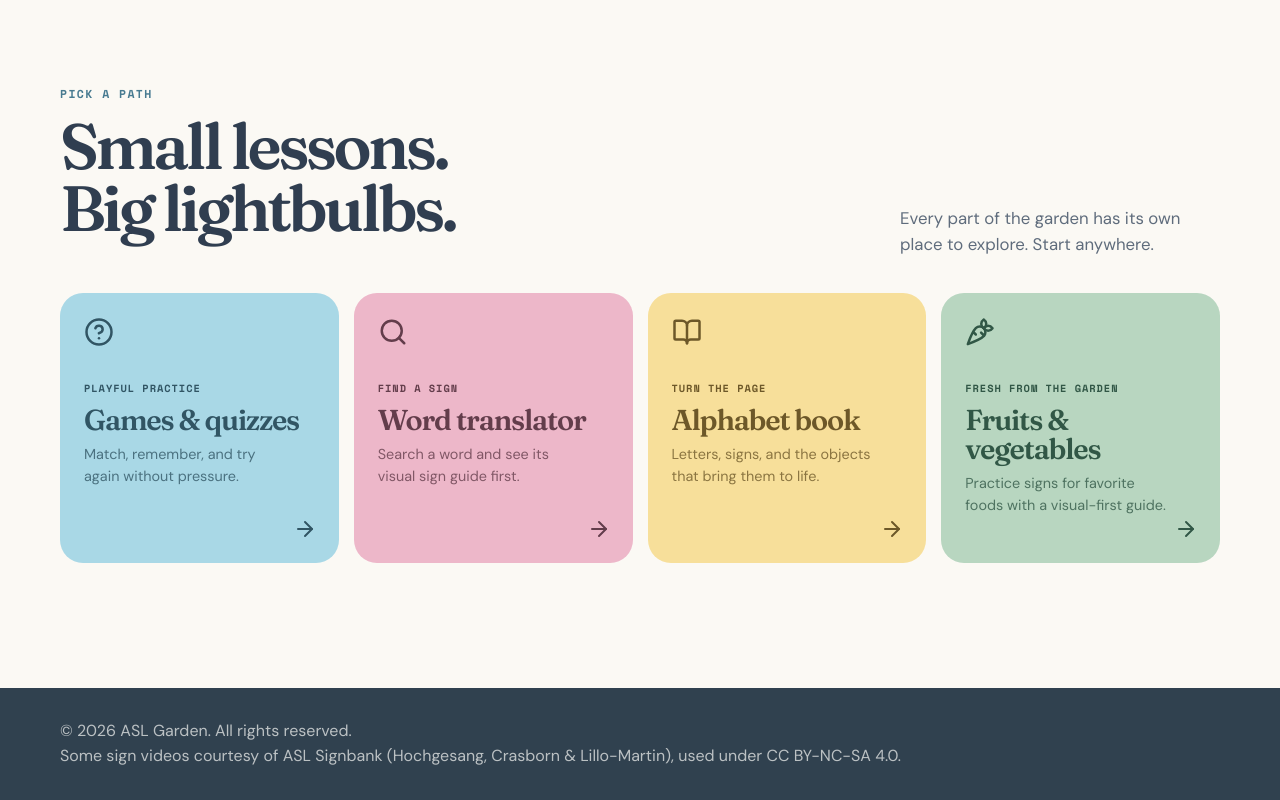
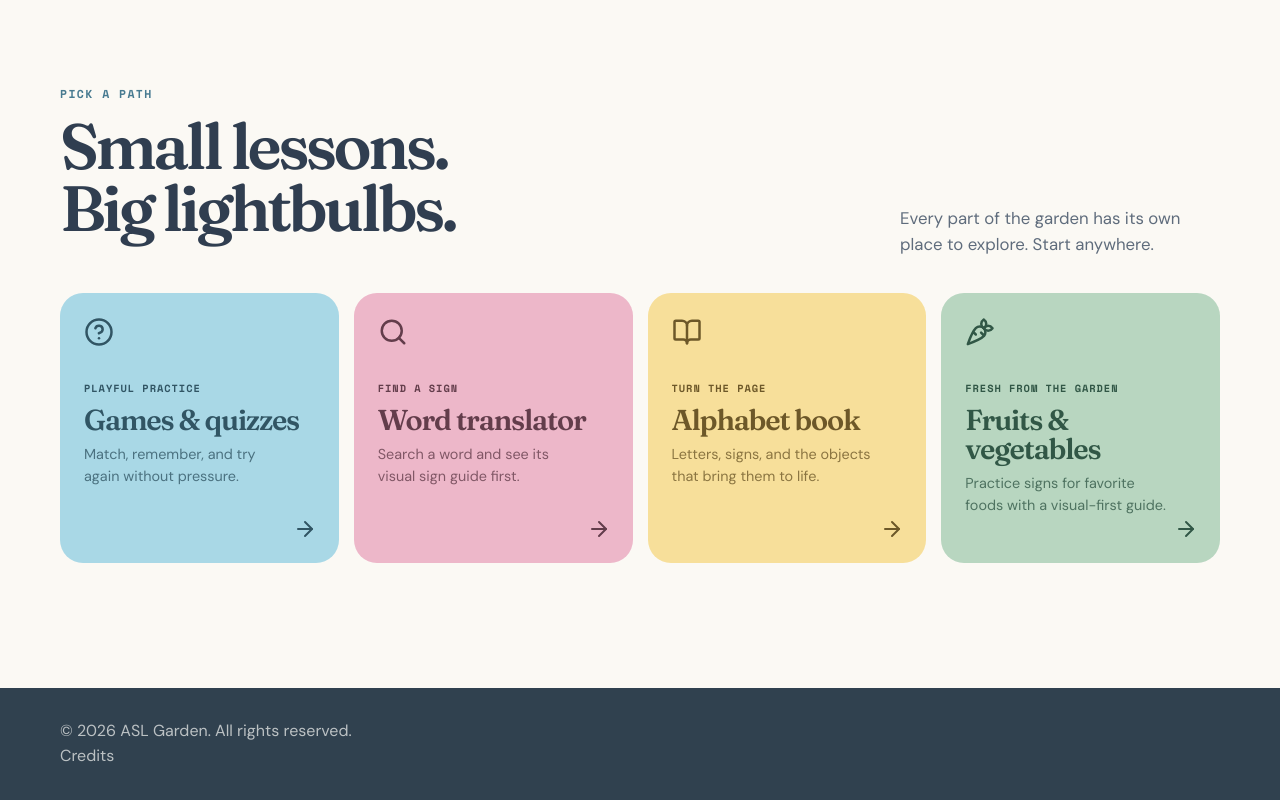
Before and after one commit to themoonkeeperr-dot/ASL-garden-Netlify, a React (Vite) app: page / in a window 1280 px wide. Shown: the part 755-1555 px from the top of the page. Built offline with nearby package versions, Linux system fonts and the light colour scheme.

Commit message:
Update App.tsx

```diff
--- a/src/App.tsx
+++ b/src/App.tsx
@@ -913,12 +913,9 @@ function Footer() {
     <footer className="footer">
       <div className="page-wrap">
         <p>© 2026 ASL Garden. All rights reserved.</p>
-        <p>
-          Some sign videos courtesy of{" "}
-          <a href="https://aslsignbank.com" target="_blank" rel="noopener noreferrer">ASL Signbank</a>{" "}
-          (Hochgesang, Crasborn &amp; Lillo-Martin), used under{" "}
-          <a href="https://creativecommons.org/licenses/by-nc-sa/4.0/" target="_blank" rel="noopener noreferrer">CC BY-NC-SA 4.0</a>.
-        </p>
+      <p>
+  <a href="/about">Credits</a>
+</p>
       </div>
     </footer>
   );
```
